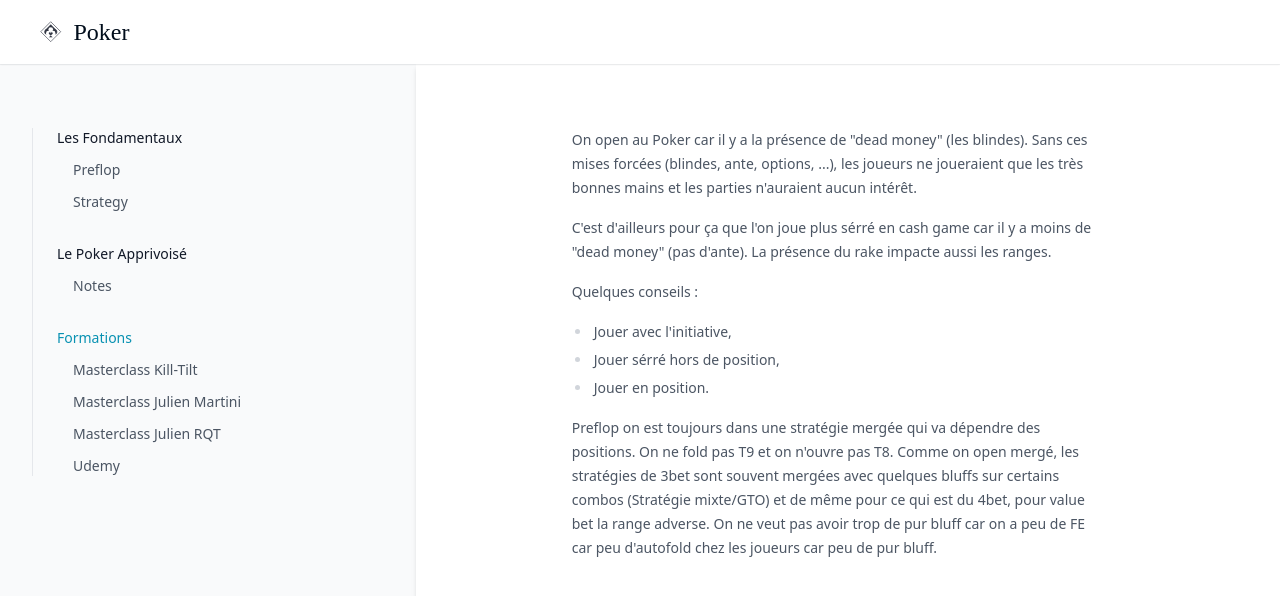
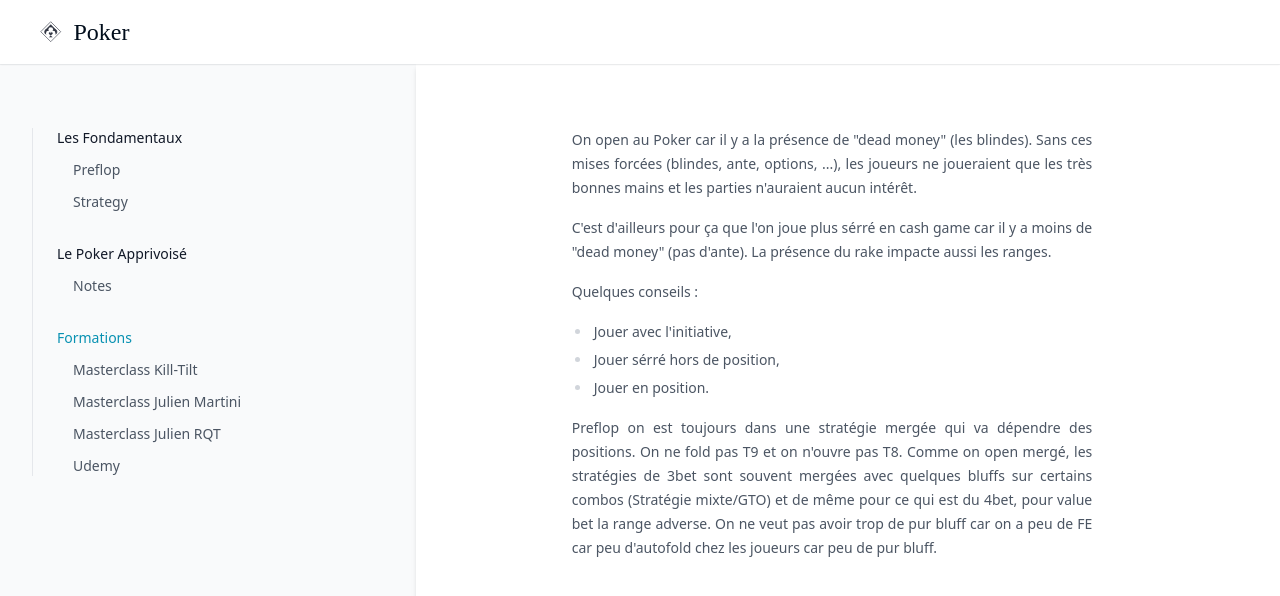
Before and after one commit to greglejeune/ebook, a Jekyll site: the page built from _poker/2021-09-10-preflop.md, in a window 1280 px wide. Shown: the top 596 px of the page. Built offline with Jekyll 4.4.1, drawn with Linux system fonts in a browser that asks for light colours.

Commit message:
Update 2021-09-10-preflop.md

```diff
--- a/_poker/2021-09-10-preflop.md
+++ b/_poker/2021-09-10-preflop.md
@@ -3,11 +3,11 @@ layout: poker
 category: 'fondamentaux'
 ---
 
-<p>
+<p style="text-align: justify;">
 On open au Poker car il y a la présence de "dead money" (les blindes). Sans ces mises forcées (blindes, ante, options, ...), les joueurs ne joueraient que les très bonnes mains et les parties n'auraient aucun intérêt.
 </p>
 
-<p>
+<p style="text-align: justify;">
 C'est d'ailleurs pour ça que l'on joue plus sérré en cash game car il y a moins de "dead money" (pas d'ante). La présence du rake impacte aussi les ranges.
 </p>
 
@@ -21,6 +21,6 @@ Quelques conseils :
   <li>Jouer en position.</li>
 </ul>
 
-<p>
+<p style="text-align: justify;">
 Preflop on est toujours dans une stratégie mergée qui va dépendre des positions. On ne fold pas T9 et on n'ouvre pas T8. Comme on open mergé, les stratégies de 3bet sont souvent mergées avec quelques bluffs sur certains combos (Stratégie mixte/GTO) et de même pour ce qui est du 4bet, pour value bet la range adverse. On ne veut pas avoir trop de pur bluff car on a peu de FE car peu d'autofold chez les joueurs car peu de pur bluff.
 </p>
```
